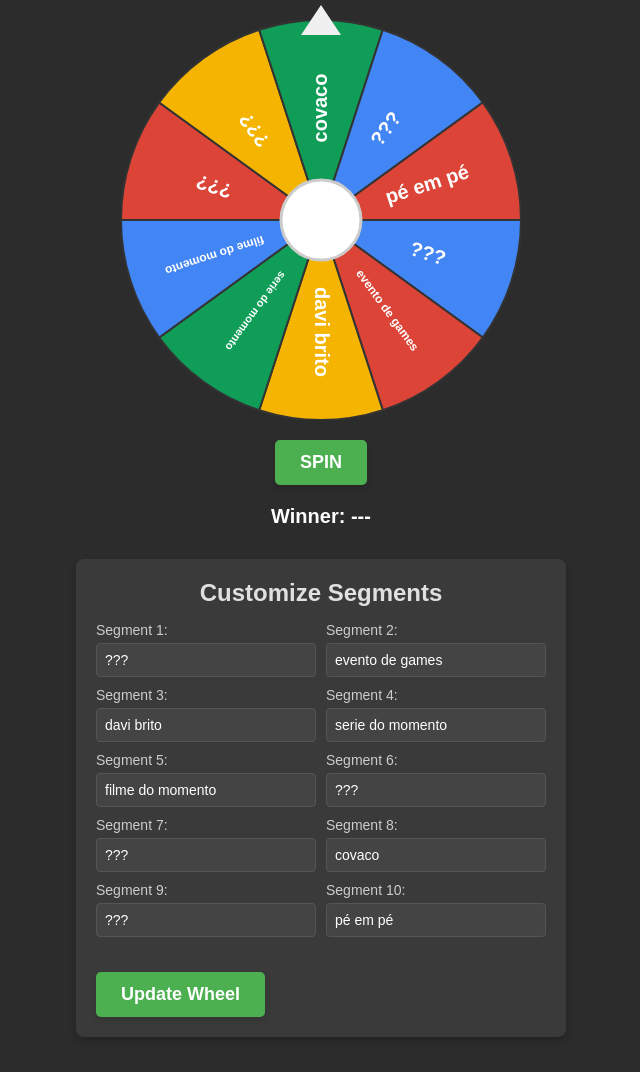
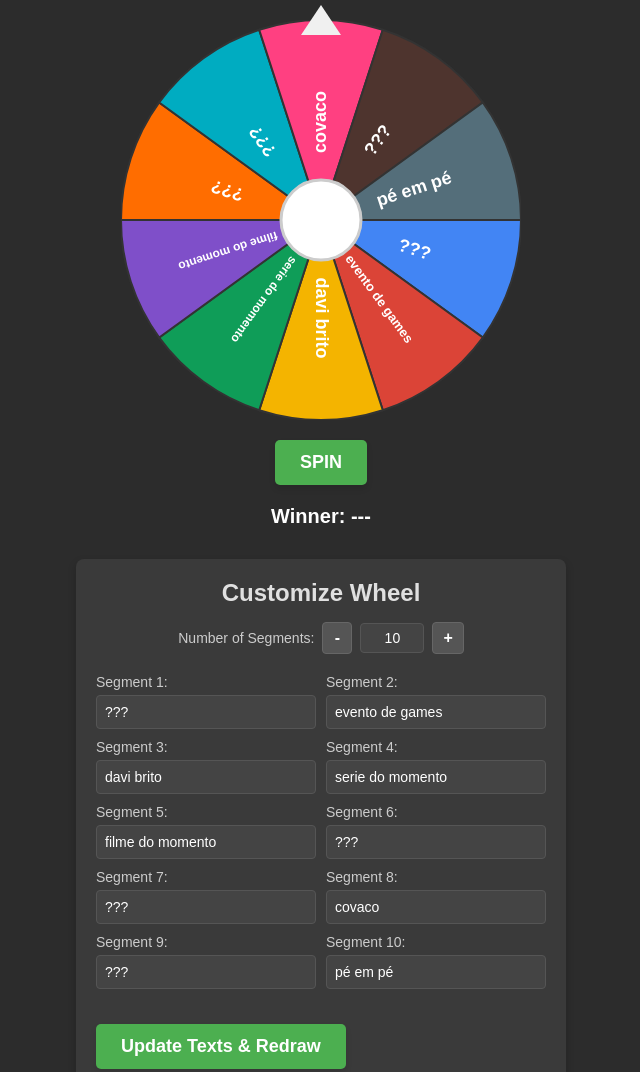
Before and after one commit to igor-sx/roleta-assuntos-skyline, a plain HTML site: page index.html in a window 1280 px wide. Shown: the top 1072 px of the page, without its empty margins (319-959 px from the left). Drawn offline with Linux system fonts and the light colour scheme.

Commit message:
Add files via upload

```diff
--- a/index.html
+++ b/index.html
@@ -15,11 +15,17 @@
     </div>
 
     <div class="controls">
-        <h2>Customize Segments</h2>
+        <h2>Customize Wheel</h2>
+        <div class="segment-count-controls">
+            <label for="numSegmentsInput">Number of Segments:</label>
+            <button id="removeSegmentButton" title="Remove Segment">-</button>
+            <input type="number" id="numSegmentsInput" value="10" min="2" max="30" readonly>
+            <button id="addSegmentButton" title="Add Segment">+</button>
+        </div>
         <div id="segmentInputs">
             <!-- Input fields will be generated here by JS -->
         </div>
-        <button id="updateWheelButton">Update Wheel</button>
+        <button id="updateWheelButton">Update Texts & Redraw</button>
     </div>
 
     <script src="script.js"></script>
--- a/script.js
+++ b/script.js
@@ -5,51 +5,75 @@ const updateWheelButton = document.getElementById('updateWheelButton');
 const winnerDisplay = document.getElementById('winnerDisplay');
 const segmentInputsContainer = document.getElementById('segmentInputs');
 
-const numSegments = 10;
-const wheelRadius = 200; // Adjust size as needed
-const innerRadiusFraction = 0.2; // How large the central white circle is
+const addSegmentButton = document.getElementById('addSegmentButton');
+const removeSegmentButton = document.getElementById('removeSegmentButton');
+const numSegmentsInput = document.getElementById('numSegmentsInput');
+
+const wheelRadius = 200;
+const innerRadiusFraction = 0.2;
 
 canvas.width = wheelRadius * 2;
 canvas.height = wheelRadius * 2;
 
-// Colors inspired by the image (Google-like colors)
 const segmentColors = [
-    '#4285F4', // Blue
-    '#DB4437', // Red
-    '#F4B400', // Yellow
-    '#0F9D58', // Green
-    '#4285F4',
-    '#DB4437',
-    '#F4B400',
-    '#0F9D58',
-    '#4285F4',
-    '#DB4437'
+    '#4285F4', '#DB4437', '#F4B400', '#0F9D58', // Google Colors
+    '#7F4FC9', '#FF6D00', '#00ACC1', '#FF4081', // Some more vibrant colors
+    '#4E342E', '#546E7A'
 ];
 
-let segmentTexts = [
-    "Opção 1", "Opção 2", "Opção 3", "Opção 4", "Opção 5",
-    "Opção 6", "Opção 7", "Opção 8", "Opção 9", "Opção 10"
+const initialTexts = [
+    "???", "evento de games", "davi brito", "serie do momento", "filme do momento",
+    "???", "???", "covaco", "???", "pé em pé"
 ];
 
-// Initial texts from image (approximate)
-const initialTexts = [
-    "???", // Top green one, hard to read
-    "evento de games",
-    "davi brito",
-    "serie do momento",
-    "filme do momento",
-    "???", // Bottom red one
-    "???", // Bottom blue
-    "covaco",
-    "???", // Yellow left
-    "pé em pé" // Red left
-];
-// Use initialTexts if you want to start with them
-segmentTexts = [...initialTexts];
+let numSegments = 10;
+const MIN_SEGMENTS = 2;
+const MAX_SEGMENTS = 30; // Max reasonable segments for visibility
+
+let segmentTexts = [];
+let currentRotation = 0;
+let isSpinning = false;
+
+function initializeSegmentTexts() {
+    const currentTextCount = segmentTexts.length;
+    if (numSegments > currentTextCount) {
+        for (let i = currentTextCount; i < numSegments; i++) {
+            segmentTexts.push(initialTexts[i] || `Option ${i + 1}`);
+        }
+    } else if (numSegments < currentTextCount) {
+        segmentTexts.splice(numSegments); // Remove excess texts from the end
+    }
+    // Ensure segmentTexts has exactly numSegments items, filling with defaults if needed
+    while(segmentTexts.length < numSegments) {
+        segmentTexts.push(`Option ${segmentTexts.length + 1}`);
+    }
+    if (segmentTexts.length > numSegments) {
+        segmentTexts = segmentTexts.slice(0, numSegments);
+    }
+}
 
 
-let currentRotation = 0;
-let isSpinning = false;
+function updateSegmentCountButtons() {
+    numSegmentsInput.value = numSegments;
+    addSegmentButton.disabled = numSegments >= MAX_SEGMENTS;
+    removeSegmentButton.disabled = numSegments <= MIN_SEGMENTS;
+}
+
+function handleAddSegment() {
+    if (numSegments < MAX_SEGMENTS) {
+        numSegments++;
+        segmentTexts.push(`Option ${numSegments}`); // Add new default text
+        updateAllUI();
+    }
+}
+
+function handleRemoveSegment() {
+    if (numSegments > MIN_SEGMENTS) {
+        numSegments--;
+        segmentTexts.pop(); // Remove last text
+        updateAllUI();
+    }
+}
 
 function createInputFields() {
     segmentInputsContainer.innerHTML = ''; // Clear existing
@@ -64,7 +88,7 @@ function createInputFields() {
         const input = document.createElement('input');
         input.type = 'text';
         input.id = `segment${i}`;
-        input.value = segmentTexts[i] || `Segment ${i+1}`;
+        input.value = segmentTexts[i] || `Segment ${i+1}`; // Fallback if text is missing
         input.dataset.index = i;
 
         div.appendChild(label);
@@ -75,30 +99,37 @@ function createInputFields() {
 
 function updateSegmentTextsFromInputs() {
     const inputs = segmentInputsContainer.querySelectorAll('input');
+    const newTexts = [];
     inputs.forEach(input => {
-        segmentTexts[input.dataset.index] = input.value;
+        newTexts[input.dataset.index] = input.value;
     });
+    segmentTexts = newTexts; // Update the main array
+    // Ensure segmentTexts array has the correct length, even if inputs were weird
+    while(segmentTexts.length < numSegments) segmentTexts.push(`Option ${segmentTexts.length + 1}`);
+    if(segmentTexts.length > numSegments) segmentTexts = segmentTexts.slice(0, numSegments);
+
     drawWheel(); // Redraw with new texts
 }
 
-updateWheelButton.addEventListener('click', updateSegmentTextsFromInputs);
 
 function getFittedFontSize(text, segmentAngle, availableWidth) {
-    let fontSize = 20; // Max font size
-    const minFontSize = 8;
+    let fontSize = 18; // Max font size (reduced a bit for more segments)
+    const minFontSize = 7;
     ctx.font = `${fontSize}px Arial`;
     let textWidth = ctx.measureText(text).width;
 
-    // Reduce font size until text fits or minFontSize is reached
     while (textWidth > availableWidth && fontSize > minFontSize) {
         fontSize -= 1;
         ctx.font = `${fontSize}px Arial`;
         textWidth = ctx.measureText(text).width;
     }
+    // If still too wide even at minFontSize, it will overflow. Could add truncation here.
+    // e.g., if (textWidth > availableWidth && text.length > 5) text = text.substring(0, Math.floor(text.length * availableWidth / textWidth) - 3) + "...";
     return fontSize;
 }
 
 function drawWheel() {
+    if (numSegments === 0) return; // Should not happen with MIN_SEGMENTS
     const anglePerSegment = (2 * Math.PI) / numSegments;
     ctx.clearRect(0, 0, canvas.width, canvas.height);
 
@@ -106,28 +137,27 @@ function drawWheel() {
         const startAngle = i * anglePerSegment;
         const endAngle = (i + 1) * anglePerSegment;
 
-        // Draw segment
         ctx.beginPath();
         ctx.moveTo(wheelRadius, wheelRadius);
         ctx.arc(wheelRadius, wheelRadius, wheelRadius, startAngle, endAngle);
         ctx.closePath();
         ctx.fillStyle = segmentColors[i % segmentColors.length];
         ctx.fill();
-        ctx.strokeStyle = '#333'; // Darker border for separation
-        ctx.lineWidth = 2;
+        ctx.strokeStyle = '#333';
+        ctx.lineWidth = (numSegments > 15) ? 1 : 2; // Thinner lines for more segments
         ctx.stroke();
 
-        // Draw text
         ctx.save();
-        ctx.translate(wheelRadius, wheelRadius); // Move origin to center
-        ctx.rotate(startAngle + anglePerSegment / 2); // Rotate to middle of segment
+        ctx.translate(wheelRadius, wheelRadius);
+        ctx.rotate(startAngle + anglePerSegment / 2);
 
         const text = segmentTexts[i] || "";
-        const textRadius = wheelRadius * (1 - innerRadiusFraction) * 0.7; // Position text radially
+        // More conservative text radius and available width as segments get smaller
+        const textRadiusOuterMargin = (numSegments > 12) ? 0.15 : 0.1;
+        const textRadiusFactor = (numSegments > 18) ? 0.60 : 0.7;
 
-        // Estimate available width for text (chord length at textRadius, roughly)
-        // This is a heuristic. A more precise calculation would involve arc length.
-        const availableTextWidth = (wheelRadius * (1 - innerRadiusFraction) - (wheelRadius * innerRadiusFraction)) * 0.8;
+        const textRadius = wheelRadius * (1 - innerRadiusFraction - textRadiusOuterMargin) * textRadiusFactor;
+        const availableTextWidth = (wheelRadius * (1 - innerRadiusFraction) - (wheelRadius * innerRadiusFraction)) * 0.85 - (numSegments > 10 ? 10 : 0);
 
         const fontSize = getFittedFontSize(text, anglePerSegment, availableTextWidth);
         ctx.font = `bold ${fontSize}px Arial`;
@@ -135,12 +165,10 @@ function drawWheel() {
         ctx.textAlign = 'center';
         ctx.textBaseline = 'middle';
 
-        // Draw text along the radial line, adjust x for better centering if needed
         ctx.fillText(text, textRadius, 0);
         ctx.restore();
     }
 
-    // Draw central white circle
     ctx.beginPath();
     ctx.arc(wheelRadius, wheelRadius, wheelRadius * innerRadiusFraction, 0, 2 * Math.PI);
     ctx.fillStyle = 'white';
@@ -152,54 +180,60 @@ function drawWheel() {
 
 
 function spin() {
-    if (isSpinning) return;
+    if (isSpinning || numSegments < MIN_SEGMENTS) return;
     isSpinning = true;
     spinButton.disabled = true;
     winnerDisplay.textContent = "Spinning...";
 
-    // Calculate total rotation:
-    // At least a few full spins + random additional rotation
-    const fullSpins = Math.floor(Math.random() * 3) + 4; // 4-6 full spins
-    const randomExtraRotation = Math.random() * 360; // Random stopping point
+    const fullSpins = Math.floor(Math.random() * 3) + 4;
+    const randomExtraRotation = Math.random() * 360;
     const totalRotationDegrees = (fullSpins * 360) + randomExtraRotation;
-
-    // Use a smooth transition (cubic-bezier matches the CSS one for consistency)
-    // We'll apply this directly to the style for the animation.
-    // The actual JS calculation will determine the *final* angle.
 
     const finalRotationStyle = currentRotation + totalRotationDegrees;
 
-    canvas.style.transition = 'transform 5s cubic-bezier(0.15, 0.45, 0.35, 1)'; // Dynamic duration if needed
+    canvas.style.transition = 'transform 5s cubic-bezier(0.15, 0.45, 0.35, 1)';
     canvas.style.transform = `rotate(${finalRotationStyle}deg)`;
 
-    // After the CSS transition ends, calculate the winner
     setTimeout(() => {
-        currentRotation = finalRotationStyle % 360; // Normalize current rotation
+        currentRotation = finalRotationStyle % 360;
 
-        // The pointer is at the top (270 degrees or -90 degrees in mathematical terms)
-        // We need to find which segment aligns with this pointer.
-        // The wheel rotation is clockwise.
-        // A positive rotation means the top of the wheel moved clockwise.
-        // So, the segment at the top is effectively at (360 - currentRotation) degrees, adjusted for the pointer's 270deg position.
-
-        let effectiveAngle = (360 - (currentRotation % 360) + 270) % 360; // Pointer is at 270 deg (top)
+        let effectiveAngle = (360 - (currentRotation % 360) + 270) % 360;
 
         const anglePerSegmentDegrees = 360 / numSegments;
         const winnerIndex = Math.floor(effectiveAngle / anglePerSegmentDegrees);
 
-        winnerDisplay.textContent = `Winner: ${segmentTexts[winnerIndex] || 'N/A'}`;
+        // Ensure winnerIndex is within bounds, especially if numSegments changed during spin (should not happen)
+        const safeWinnerIndex = Math.max(0, Math.min(winnerIndex, numSegments - 1));
+
+        winnerDisplay.textContent = `Winner: ${segmentTexts[safeWinnerIndex] || 'N/A'}`;
         isSpinning = false;
         spinButton.disabled = false;
 
-        // Reset transition so next spin isn't affected by previous one if spin() is called rapidly
-        // (though disabled button prevents this)
-        // canvas.style.transition = 'none';
-
-    }, 5000); // Match CSS transition duration
+    }, 5000);
 }
 
+function updateAllUI() {
+    updateSegmentCountButtons();
+    createInputFields();
+    drawWheel();
+}
+
+// Event Listeners
 spinButton.addEventListener('click', spin);
+updateWheelButton.addEventListener('click', () => {
+    updateSegmentTextsFromInputs(); // This already calls drawWheel
+});
+addSegmentButton.addEventListener('click', handleAddSegment);
+removeSegmentButton.addEventListener('click', handleRemoveSegment);
 
 // Initial setup
-createInputFields();
-drawWheel();
+function init() {
+    numSegments = parseInt(numSegmentsInput.value) || 10;
+    if (numSegments < MIN_SEGMENTS) numSegments = MIN_SEGMENTS;
+    if (numSegments > MAX_SEGMENTS) numSegments = MAX_SEGMENTS;
+
+    initializeSegmentTexts(); // Populate segmentTexts based on initial numSegments and initialTexts
+    updateAllUI();
+}
+
+init();
--- a/style.css
+++ b/style.css
@@ -4,7 +4,7 @@ body {
     align-items: center;
     justify-content: center;
     min-height: 100vh;
-    background-color: #2c2c2c; /* Dark background like the image */
+    background-color: #2c2c2c;
     font-family: Arial, sans-serif;
     margin: 0;
     padding: 20px;
@@ -21,7 +21,7 @@ body {
 
 #rouletteCanvas {
     display: block;
-    transition: transform 5s cubic-bezier(0.25, 0.1, 0.25, 1); /* Smooth spin stop */
+    transition: transform 5s cubic-bezier(0.15, 0.45, 0.35, 1);
 }
 
 .pointer {
@@ -29,11 +29,11 @@ body {
     height: 0;
     border-left: 20px solid transparent;
     border-right: 20px solid transparent;
-    border-top: 30px solid #f0f0f0; /* Light gray pointer */
+    border-top: 30px solid #f0f0f0;
     position: absolute;
-    top: -15px; /* Adjust based on wheel size and pointer size */
+    top: -15px;
     left: 50%;
-    transform: translateX(-50%) rotate(180deg); /* Points down towards the wheel edge */
+    transform: translateX(-50%) rotate(180deg);
     z-index: 10;
 }
 
@@ -66,7 +66,7 @@ body {
     color: white;
     font-weight: bold;
     text-align: center;
-    min-height: 24px; /* Prevent layout shift */
+    min-height: 24px;
 }
 
 .controls {
@@ -85,6 +85,58 @@ body {
     margin-bottom: 15px;
     color: #e0e0e0;
 }
+
+.segment-count-controls {
+    display: flex;
+    align-items: center;
+    justify-content: center;
+    gap: 8px;
+    margin-bottom: 20px;
+}
+
+.segment-count-controls label {
+    font-size: 14px;
+    color: #cccccc;
+}
+
+.segment-count-controls input[type="number"] {
+    width: 50px;
+    padding: 6px;
+    text-align: center;
+    border: 1px solid #555;
+    background-color: #444;
+    color: white;
+    border-radius: 4px;
+    font-size: 14px;
+    -moz-appearance: textfield; /* Firefox */
+}
+.segment-count-controls input[type="number"]::-webkit-outer-spin-button,
+.segment-count-controls input[type="number"]::-webkit-inner-spin-button {
+    -webkit-appearance: none;
+    margin: 0;
+}
+
+
+.segment-count-controls button {
+    padding: 6px 10px;
+    font-size: 16px;
+    font-weight: bold;
+    background-color: #555;
+    color: white;
+    border: 1px solid #666;
+    border-radius: 4px;
+    cursor: pointer;
+    min-width: 30px;
+}
+.segment-count-controls button:hover {
+    background-color: #666;
+}
+.segment-count-controls button:disabled {
+    background-color: #484848;
+    color: #888;
+    cursor: not-allowed;
+}
+
 
 #segmentInputs {
     display: grid;
```
